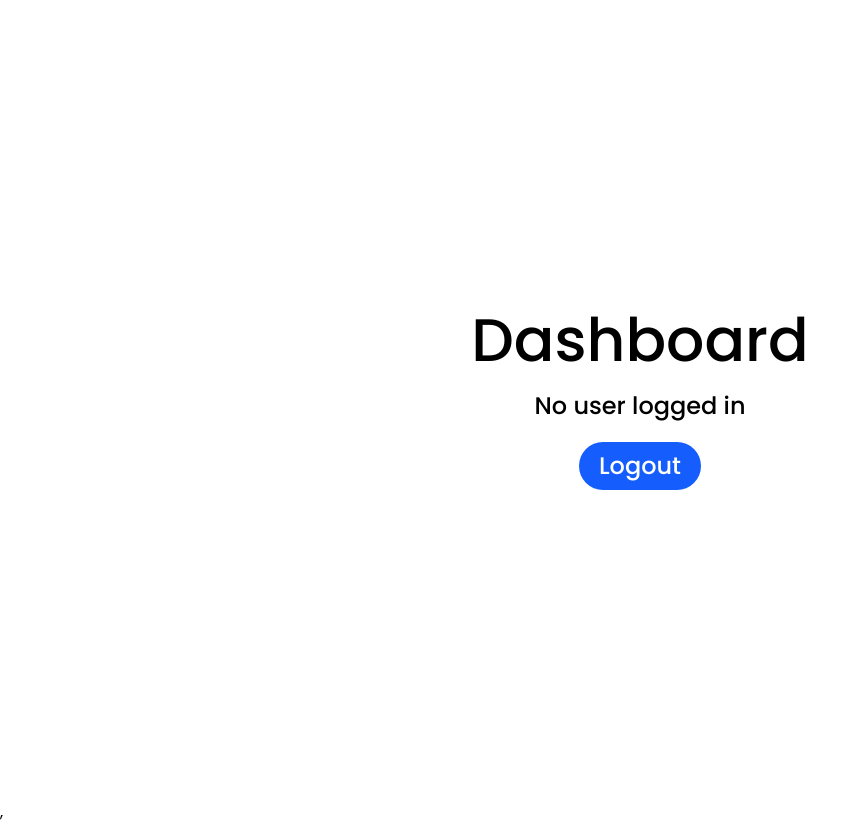
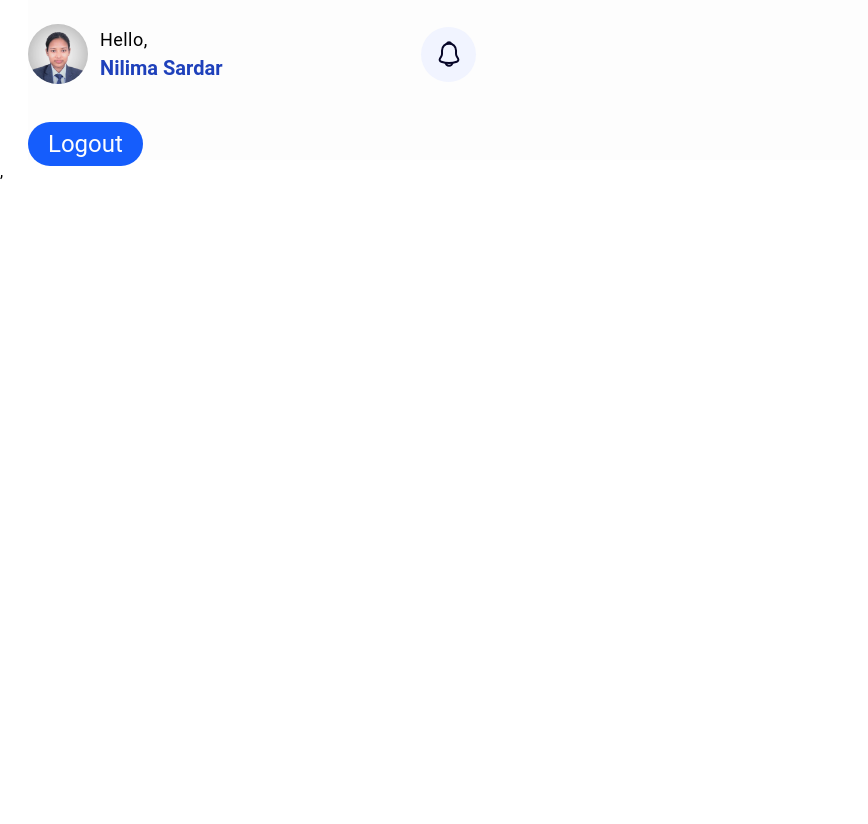
Before and after one commit to NilimaSardar/Skill_Sharing_Platform, a React (Vite) app in the folder Frontend/: page /dashboard in a window 1280 px wide. Shown: the whole page, without its empty margins (0-868 px from the left). After the commit the page ends 800 px from the top, so only its background shows below. Built offline with nearby package versions, Linux system fonts and the light colour scheme; no server answers.

Commit message:
imported icon and image and made dashboard header

```diff
--- a/Frontend/src/App.css
+++ b/Frontend/src/App.css
@@ -1,3 +1,3 @@
 *{
-  font-family: 'Poppins', sans-serif;
+  font-family: 'Roboto', sans-serif;
 }
--- a/Frontend/src/index.css
+++ b/Frontend/src/index.css
@@ -7,7 +7,7 @@
 
   --color-primary: #1F41BB;
   --color-secondary: #1F41CD; /*change*/
-  --color-white: #ffffff;
+  --color-white: #fdfdfd;
   --color-black: #000000;
   --color-input-bg: #F1F4FF;
   --color-input: #626262;
--- a/Frontend/src/pages/Dashboard.jsx
+++ b/Frontend/src/pages/Dashboard.jsx
@@ -16,13 +16,19 @@ const Dashboard = () => {
   }
 
   return (
-    <div className="flex flex-col gap-5 justify-center items-center min-h-screen text-6xl font-medium">
-      <h3>Dashboard</h3>
-      {user ? (
-        <p className="text-2xl">Welcome, {user.name || user.email} 🎉</p>
-      ) : (
-        <p className="text-2xl">No user logged in</p>
-      )}
+    <div className="bg-white mx-[28px]">
+      <div className="py-[24px] flex justify-between items-center w-full max-w-md">
+        <div className="flex items-center gap-3 mb-5">
+          <img src="profile/Nilima.jpeg" alt="profile image" className="h-[60px] w-[60px] rounded-full"/>
+          <div className="leading-7">
+            <p className="text-[18px] tracking-wide">Hello,</p>
+            <h3 className="text-primary font-semibold text-[20px]">Nilima Sardar</h3>
+          </div>
+        </div>
+        <div className="w-[55px] h-[55px] bg-icon-bg-hover flex items-center justify-center rounded-full mb-5 cursor-pointer">
+          <img src="images/notification.svg" alt="notification bell" />
+        </div>
+      </div>
       <Link
         to="/logout"
         className="bg-blue-600 rounded-4xl text-white text-2xl px-5 py-2"
```
Also changed, not shown: Frontend/public/images/notification.svg (added), Frontend/public/profile/Nilima.jpeg (added).
